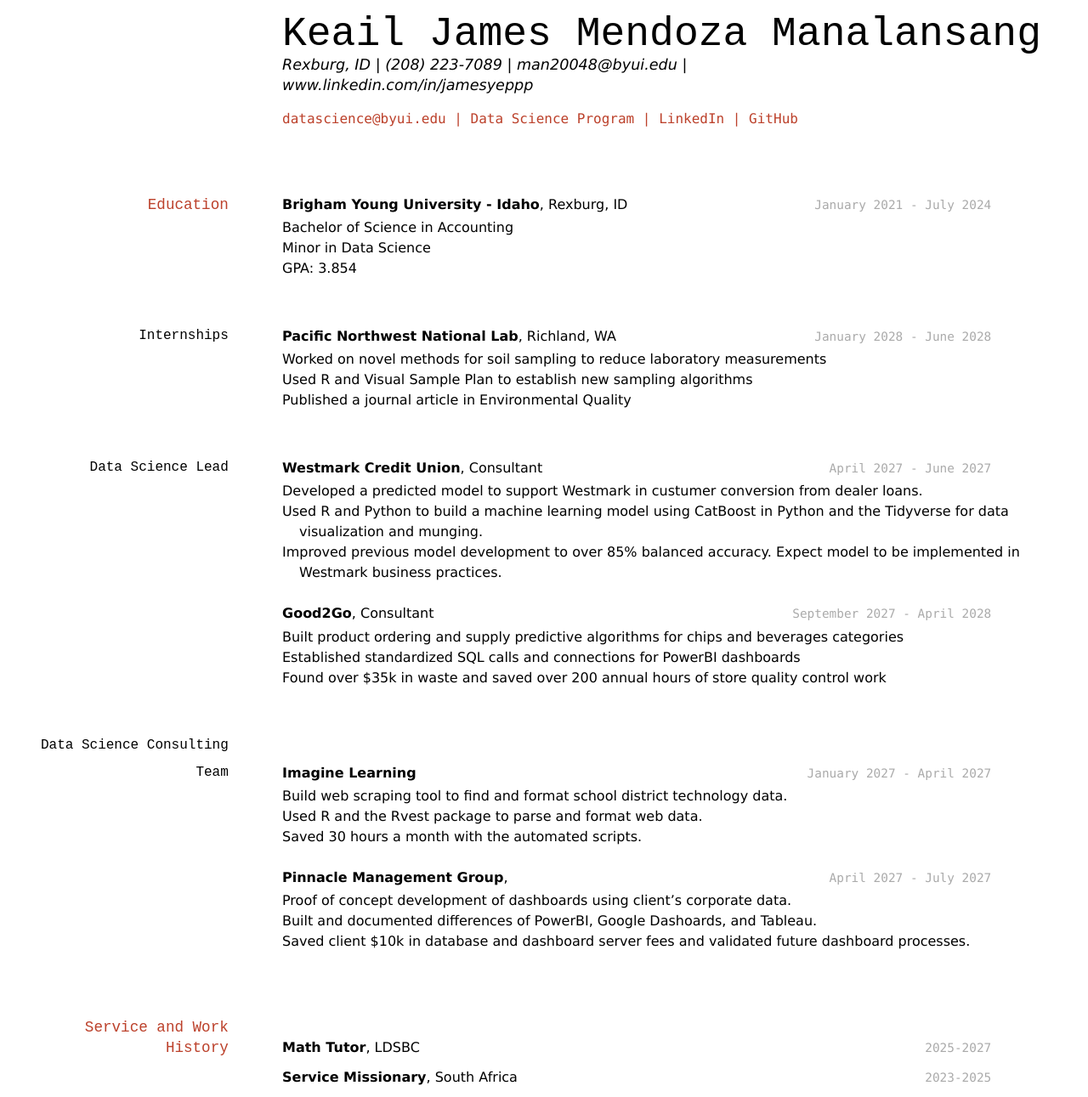
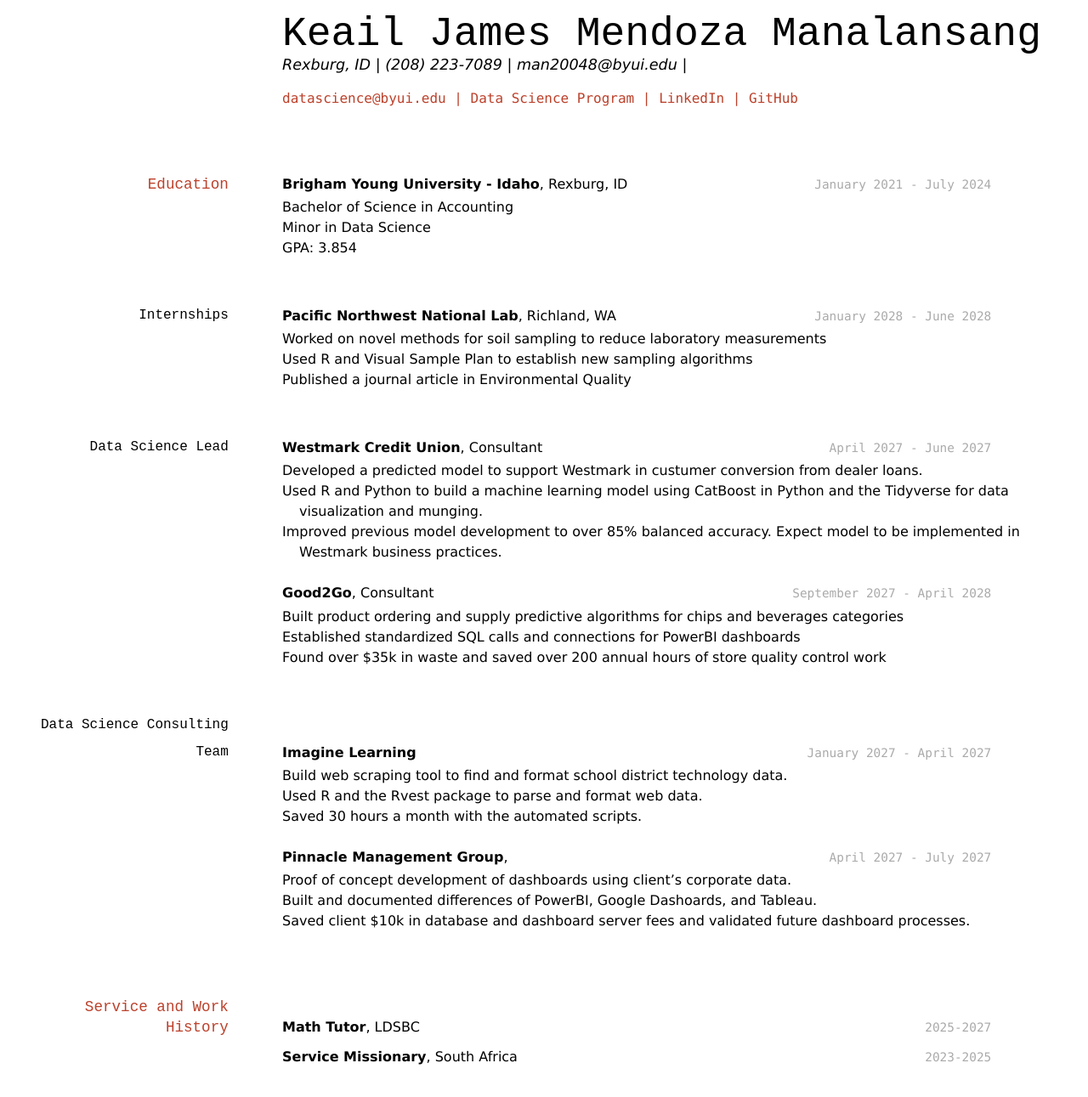
Before and after one commit to kjmm0703/James-Resume, a Jekyll site: the page built from docs/index.md, in a window 1280 px wide. Shown: the whole page at 85% size. Built offline with Jekyll 4.4.1, drawn with Linux system fonts in a browser that asks for light colours; after the commit the page ends 1267 px from its top, so only the background shows below that.

Commit message:
Update index.md

```diff
--- a/docs/index.md
+++ b/docs/index.md
@@ -3,12 +3,12 @@ layout: cv
 title: Keail James Manalansang's Resume
 ---
 # Keail James Mendoza Manalansang
-Rexburg, ID | (208) 223-7089 | man20048@byui.edu | www.linkedin.com/in/jamesyeppp
+Rexburg, ID | (208) 223-7089 | man20048@byui.edu |
 
 <div id="webaddress">
 <a href="datascience@byui.edu">datascience@byui.edu</a>
 | <a href="https://byuidatascience.github.io/development.html">Data Science Program</a>
-| <a href="https://www.linkedin.com/groups/13537407/">LinkedIn</a>
+| <a href="https://www.linkedin.com/in/jamesyeppp/">LinkedIn</a>
 | <a href="https://github.com/byuids-resumes">GitHub</a>
 </div>
 
```
